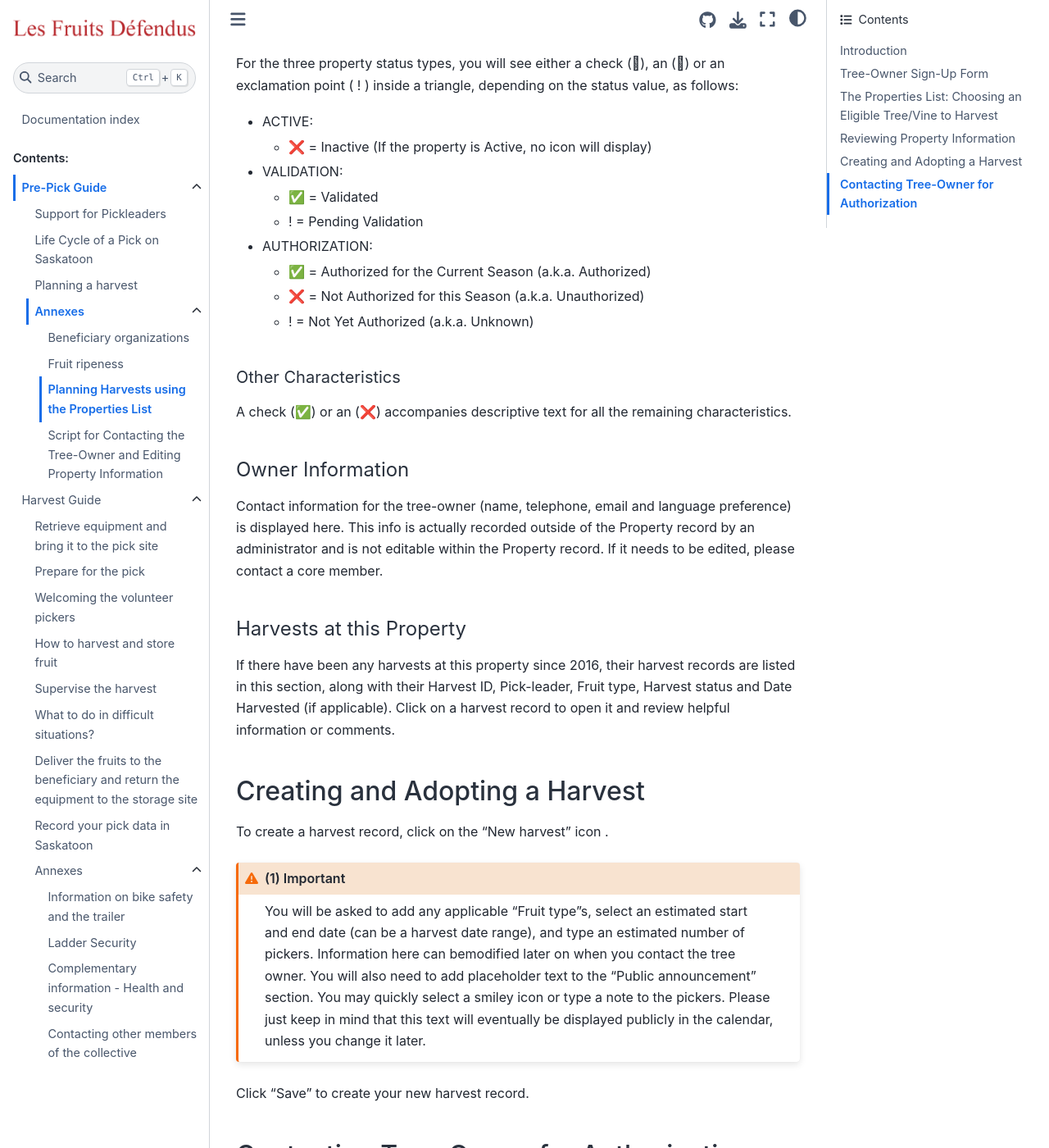
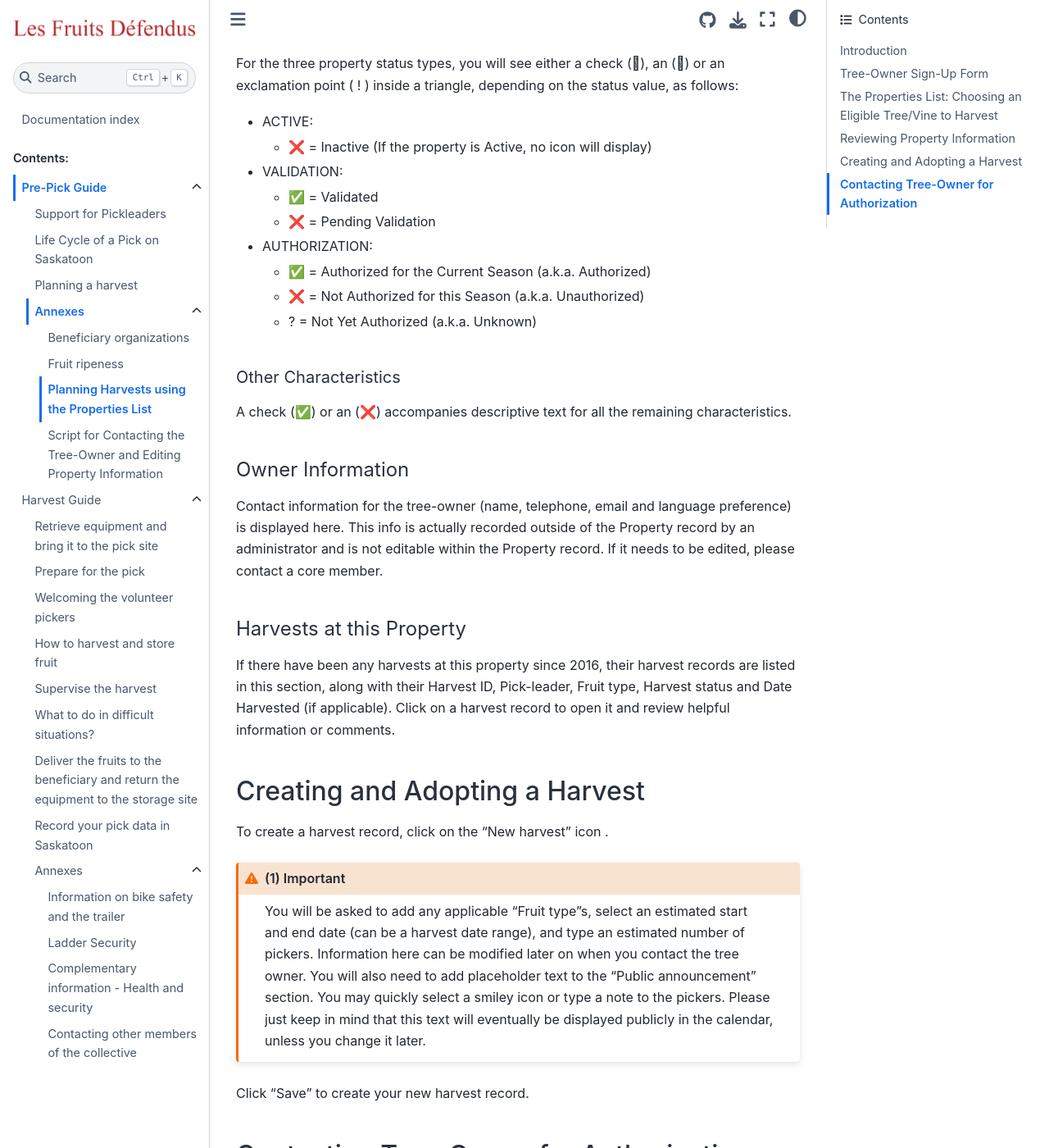
Before and after one commit to LesFruitsDefendus/guides, a Sphinx documentation site: the page built from docs/source/pre-pick-guide/annexes/D-using-the-property-list.md, in a window 1280 px wide and 1400 px high, scrolled down 8369 px. Shown: the whole window at 82% size. Built offline with Sphinx 7.4.7 and the Sphinx Book theme 1.1.4, drawn with Linux system fonts in a browser that asks for light colours.

Commit message:
Fix typo

````diff
--- a/docs/source/pre-pick-guide/annexes/D-using-the-property-list.md
+++ b/docs/source/pre-pick-guide/annexes/D-using-the-property-list.md
@@ -174,11 +174,11 @@
     - ❌ = Inactive (If the property is Active, no icon will display)
 - VALIDATION:
     - ✅ = Validated
-    - !  = Pending Validation
+    - ❌   = Pending Validation
 - AUTHORIZATION:
     - ✅ = Authorized for the Current Season (a.k.a. Authorized)
     - ❌ = Not Authorized for this Season (a.k.a. Unauthorized)
-    - ! = Not Yet Authorized (a.k.a. Unknown)
+    - ? = Not Yet Authorized (a.k.a. Unknown)
 
 ##### Other Characteristics
 A check (✅) or an (❌) accompanies descriptive text for all the remaining characteristics.
@@ -197,7 +197,7 @@ To create a harvest record, click on the “New harvest” icon .
 ```{admonition} (1) Important
 :class: warning
 
-You will be asked to add any applicable “Fruit type”s, select an estimated start and end date (can be a harvest date range), and type an estimated number of pickers. Information here can bemodified later on when you contact the tree owner. You will also need to add placeholder text to the “Public announcement” section. You may quickly select a smiley icon or type a note to the pickers. Please just keep in mind that this text will eventually be displayed publicly in the calendar, unless you change it later.
+You will be asked to add any applicable “Fruit type”s, select an estimated start and end date (can be a harvest date range), and type an estimated number of pickers. Information here can be modified later on when you contact the tree owner. You will also need to add placeholder text to the “Public announcement” section. You may quickly select a smiley icon or type a note to the pickers. Please just keep in mind that this text will eventually be displayed publicly in the calendar, unless you change it later.
 ```
 
 Click “Save” to create your new harvest record.
````
